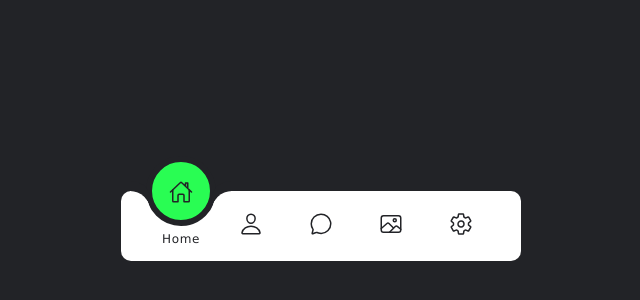
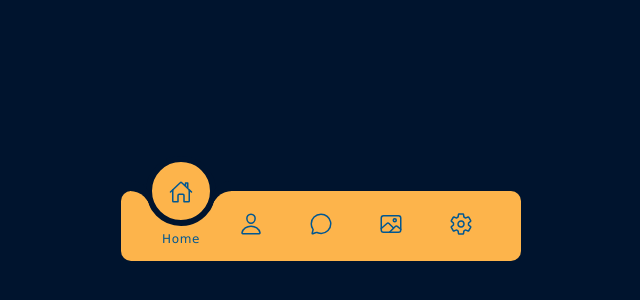
Before and after one commit to AmanSingh494/Awesome-navigation, a plain HTML site: page index.html in a window 1280 px wide. Shown: the part 174-474 px from the top of the page, without its empty margins (319-959 px from the left). Drawn offline with nearby package versions, Linux system fonts and the light colour scheme.

Commit message:
Changed styles for new color theme

```diff
--- a/style.css
+++ b/style.css
@@ -5,19 +5,22 @@
     font-family: Verdana, Geneva, Tahoma, sans-serif;
 }
 :root{
-    --clr: #222327;
+    --clr-primary: #fdb44b;
+    --clr-secondary: #00bbf0;
+    --clr-tertiary:#005792;
+    --clr-body: #00142e;
 }
 body{
     display: flex;
     justify-content: center;
     align-items: center;
     min-height: 100vh;
-    background-color: var(--clr);
+    background-color: var(--clr-body);
 }
 .navigation{
     width: 400px;
     height: 70px;
-    background-color: white;
+    background-color: var(--clr-primary);
     position: relative;
     display: flex;
     justify-content: center;
@@ -52,7 +55,7 @@ body{
     line-height: 75px;
     font-size: 1.5em;
     text-align: center;
-    color: var(--clr);
+    color: var(--clr-tertiary);
     transition: all 0.3s linear;
 }
 .navigation ul li.active a .icon{
@@ -60,7 +63,7 @@ body{
 }
 .navigation ul li a .text{
     position: absolute;
-    color: var(--clr);
+    color: var(--clr-tertiary);
     font-weight: 400;
     font-size: 0.75em;
     letter-spacing: 0.05em;
@@ -77,9 +80,9 @@ body{
     top: -50%;
     height: 70px;
     width: 70px;
-    background-color: #29fd53;
+    background-color:  var(--clr-primary);
     border-radius: 50%;
-    border: 6px solid var(--clr);
+    border: 6px solid var(--clr-body);
     transition: 0.5s;
 }
 .indicator::before{
@@ -88,11 +91,11 @@ body{
     top: 0;
     width: 20px;
     height: 20px;
-    background-color: rgb(255, 255, 255);
+    background-color: var(--clr-primary);
     top: 50%;
     left: -22px;
     border-top-right-radius: 20px;
-    box-shadow: 1px -10px 0 0 var(--clr);
+    box-shadow: 1px -10px 0 0 var(--clr-body);
 }
 .indicator::after{
     content: '';
@@ -100,11 +103,11 @@ body{
     top: 0;
     width: 20px;
     height: 20px;
-    background-color: rgb(255, 255, 255);
+    background-color: var(--clr-primary);
     top: 50%;
     right: -22px;
     border-top-left-radius: 20px;
-    box-shadow: -1px -10px 0 0 var(--clr);
+    box-shadow: -1px -10px 0 0 var(--clr-body);
 }
 .navigation ul li:nth-child(1).active ~ .indicator{
     transform: translateX(calc(70px * 0));
```
